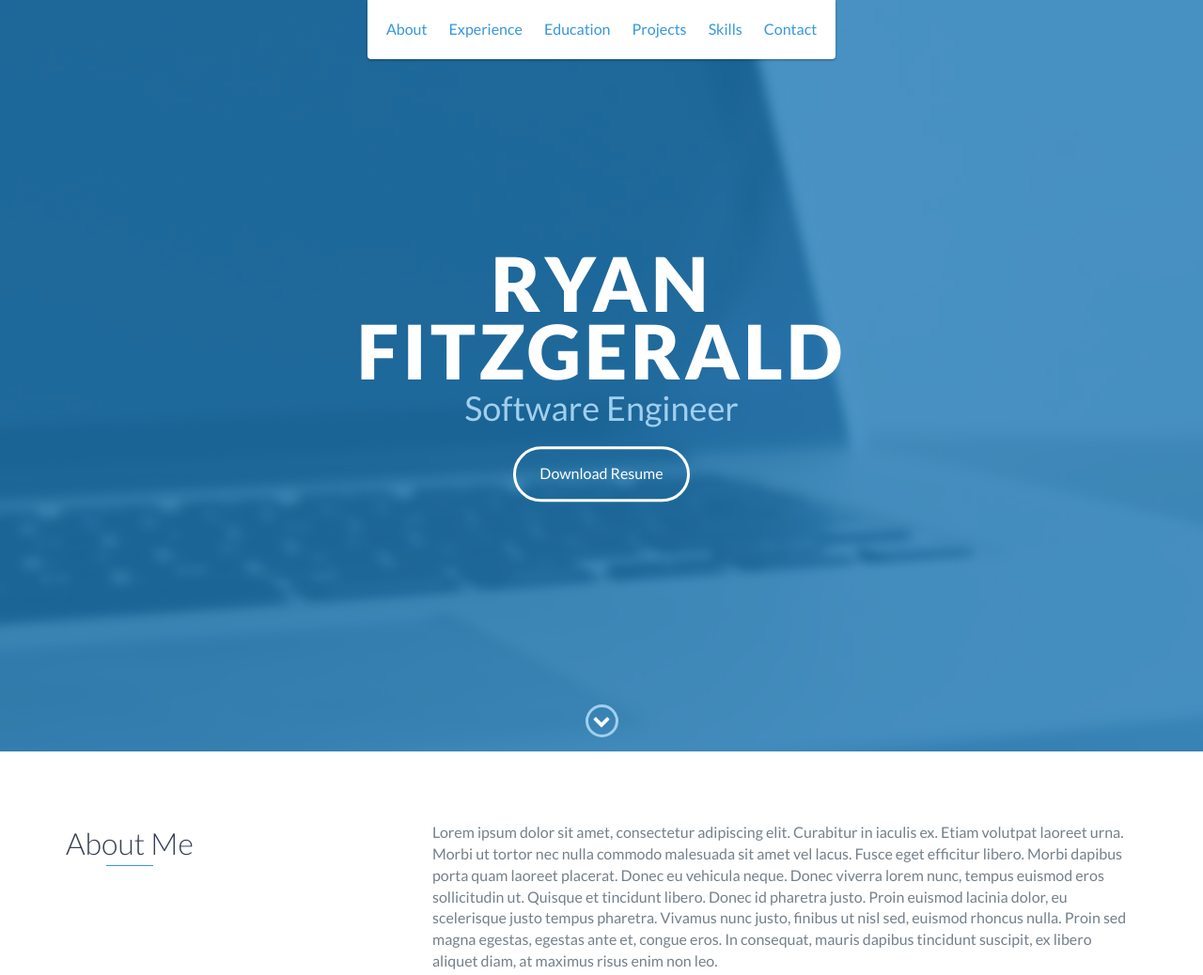
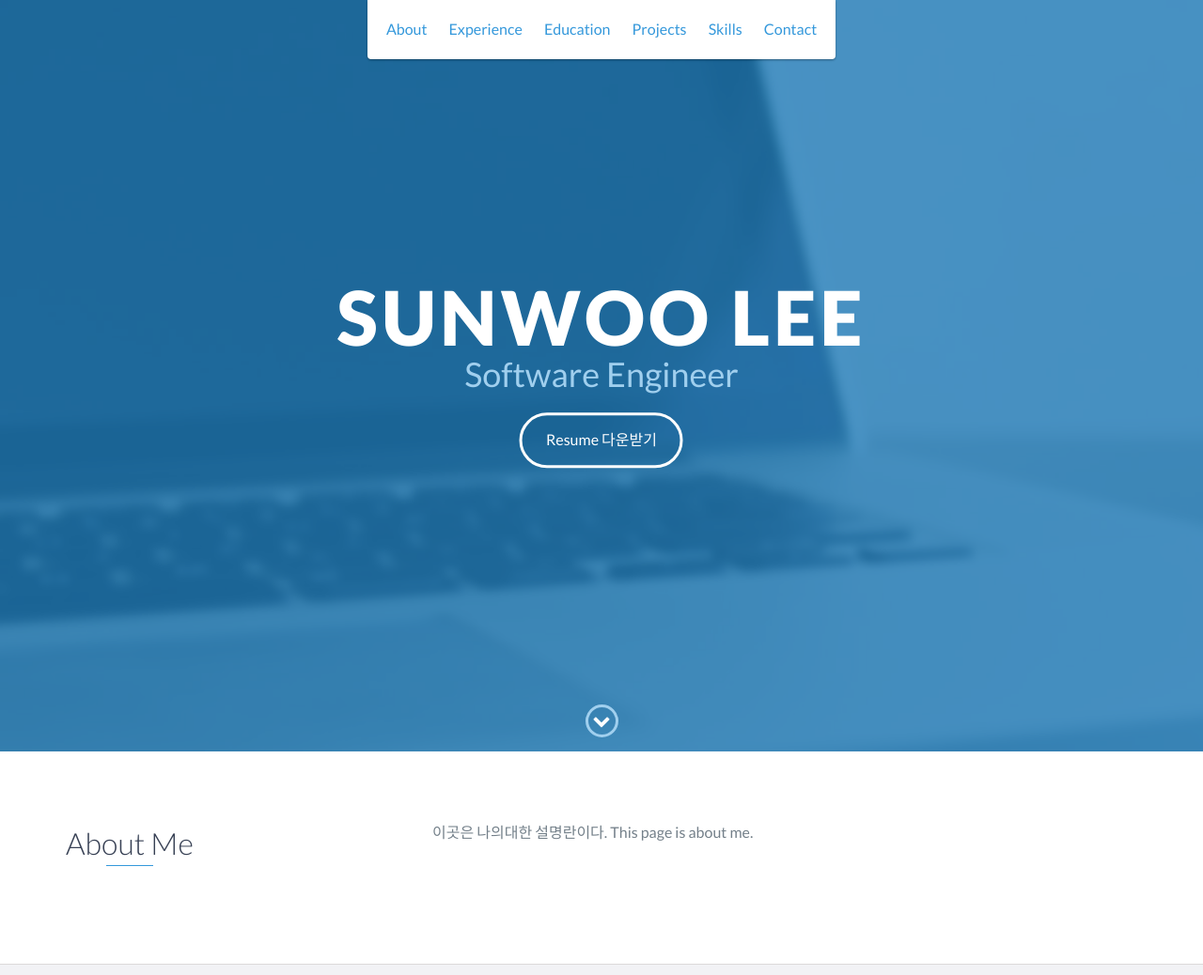
Before and after one commit to Sunnew-Lee/Portfolio, a plain HTML site: page index.html in a window 1280 px wide. Shown: the top 1038 px of the page at 94% size. Drawn offline with nearby package versions, Linux system fonts and the light colour scheme.

Commit message:
updating info a bit

```diff
--- a/index.html
+++ b/index.html
@@ -48,9 +48,9 @@
 
     <div id="lead">
         <div id="lead-content">
-            <h1>Ryan Fitzgerald</h1>
+            <h1>Sunwoo Lee</h1>
             <h2>Software Engineer</h2>
-            <a href="#" class="btn-rounded-white">Download Resume</a>
+            <a href="#" class="btn-rounded-white">Resume 다운받기</a>
         </div>
         <!-- End #lead-content -->
 
@@ -73,9 +73,7 @@
                 </div>
                 <div class="col-md-8">
                     <p>
-                        Lorem ipsum dolor sit amet, consectetur adipiscing elit. Curabitur in iaculis ex. Etiam volutpat laoreet urna. Morbi ut tortor nec nulla commodo malesuada sit amet vel lacus. Fusce eget efficitur libero. Morbi dapibus porta quam laoreet placerat. Donec
-                        eu vehicula neque. Donec viverra lorem nunc, tempus euismod eros sollicitudin ut. Quisque et tincidunt libero. Donec id pharetra justo. Proin euismod lacinia dolor, eu scelerisque justo tempus pharetra. Vivamus nunc justo, finibus
-                        ut nisl sed, euismod rhoncus nulla. Proin sed magna egestas, egestas ante et, congue eros. In consequat, mauris dapibus tincidunt suscipit, ex libero aliquet diam, at maximus risus enim non leo.
+                        이곳은 나의대한 설명란이다. This page is about me.
                     </p>
                 </div>
             </div>
@@ -237,7 +235,7 @@
             <div class="row">
                 <div class="col-sm-5 copyright">
                     <p>
-                        Copyright &copy; <span id="current-year">2022</span> YOUR NAME
+                        Copyright &copy; <span id="current-year">2024</span> Sunwoo Lee
                     </p>
                 </div>
                 <div class="col-sm-2 top">
```
